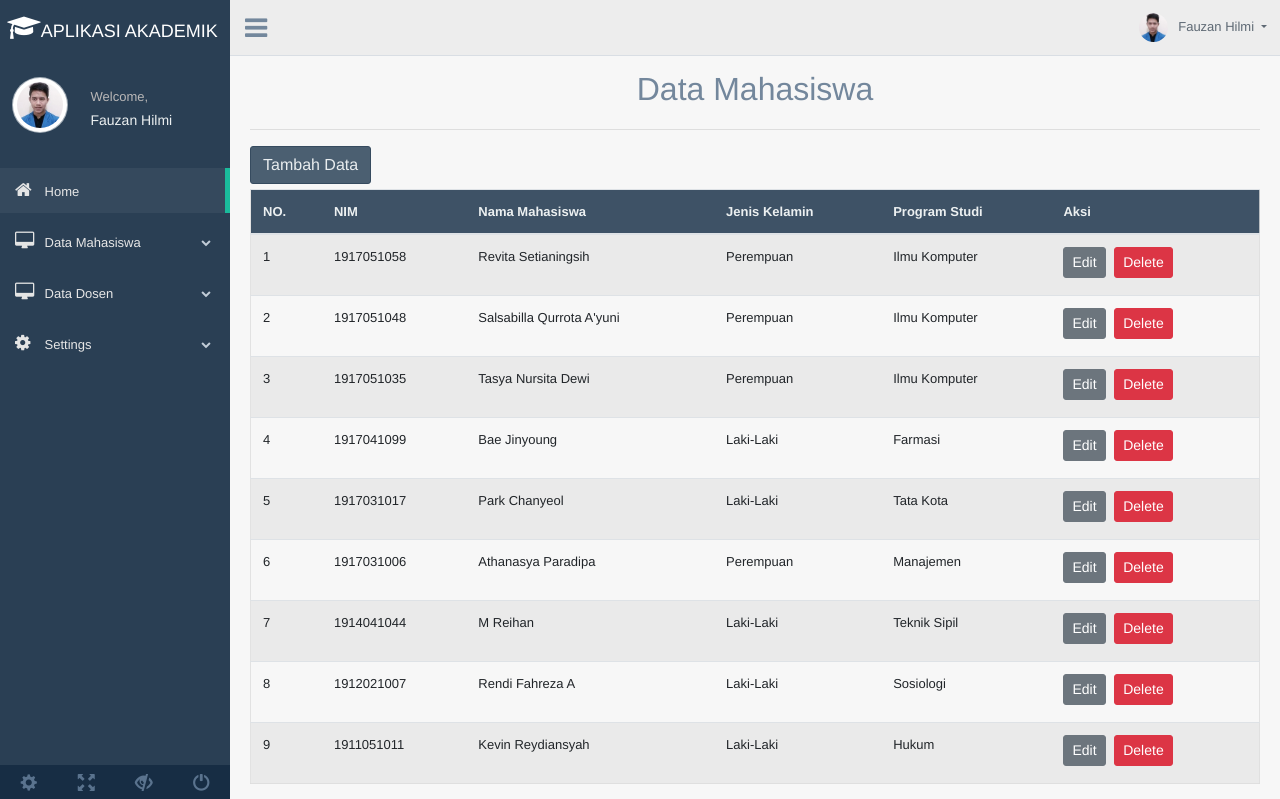
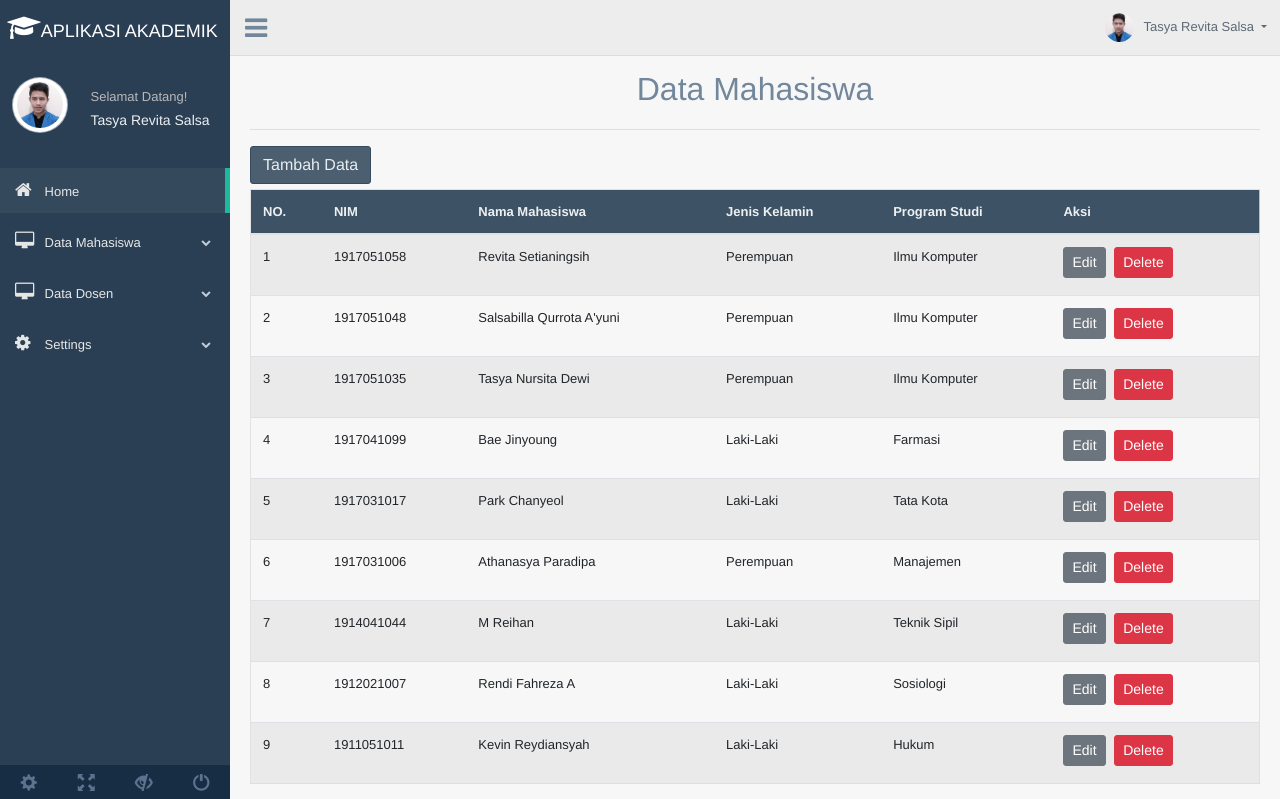
Before and after one commit to tasyanursitadewi/Uap_Pemweb, a PHP site: page /index.php?page=tampil_mhs in a window 1280 px wide. Shown: the top 799 px of the page. Run offline with PHP 8.4, Linux system fonts and the light colour scheme; data comes from the database, SQL or seed files in the repository; some libraries are stand-ins or nearby versions.

Commit message:
commit ke 3

```diff
--- /dev/null
+++ b/uappemweb/home.php
@@ -0,0 +1,5 @@
+<center><br><br><br><br><br><br><br><br>
+<img src="assets/images/logo-unila.png" width="300px height="300px" /> <br>
+<font Size="7" face="Helvetica">Sistem Informasi Akademik</font> <br>
+<font Size="7">Universitas Lampung</font>
+</center>
--- a/uappemweb/index.php
+++ b/uappemweb/index.php
@@ -43,8 +43,8 @@
                 <img src="assets/images/image.jpg" alt="..." class="img-circle profile_img">
               </div>
               <div class="profile_info">
-                <span>Welcome,</span>
-                <h2>Fauzan Hilmi</h2>
+                <span>Selamat Datang!</span>
+                <h2>Tasya Revita Salsa</h2>
               </div>
             </div>
             <!-- /menu profile quick info -->
@@ -109,7 +109,7 @@
               <ul class=" navbar-right">
                 <li class="nav-item dropdown open" >
                   <a href="#" class="user-profile dropdown-toggle" aria-haspopup="true" id="navbarDropdown" data-toggle="dropdown" aria-expanded="false">
-                    <img src="assets/images/image.jpg" alt="">Fauzan Hilmi
+                    <img src="assets/images/image.jpg" alt="">Tasya Revita Salsa
                   </a>
                   <div class="dropdown-menu dropdown-usermenu pull-right" aria-labelledby="navbarDropdown">
                     <a class="dropdown-item"  href="#"> Profile</a>
@@ -141,17 +141,17 @@
       		# code...
       		include 'tambah.php';
       		break;
-        case 'edit_mhs':
+          case 'edit_mhs':
         		# code...
         	include 'edit.php';
         	break;
-        case 'edit_mhs_save':
+          case 'edit_mhs_save':
           		# code...
           include 'edit.php';
           break;
         default:
 		          #code...
-		      include 'home.php';
+          include 'home.php';
 		      break;
         }
         ?>
--- a/uappemweb/tampil.php
+++ b/uappemweb/tampil.php
@@ -4,7 +4,7 @@ include('config.php');
 ?>
 
 
-	<div class="container" style="margin-top:20px">
+<div class="container" style="margin-top:20px">
 		<center><font size="6">Data Mahasiswa</font></center>
 		<hr>
 		<a href="index.php?page=tambah_mhs"><button class="btn btn-dark right">Tambah Data</button></a>
@@ -35,8 +35,8 @@ include('config.php');
 							<td>'.$data['Jenis_Kelamin'].'</td>
 							<td>'.$data['Program_Studi'].'</td>
 							<td>
-								<a href="index.php?page=edit_mhs&Nim='.$data['Nim'].'" class="btn btn-secondary btn-sm">Edit</a>
-								<a href="delete.php?Nim='.$data['Nim'].'" class="btn btn-danger btn-sm" onclick="return confirm(\'Yakin ingin menghapus data ini?\')">Delete</a>
+							<a href="index.php?page=edit_mhs&Nim='.$data['Nim'].'" class="btn btn-secondary btn-sm">Edit</a>
+							<a href="delete.php?Nim='.$data['Nim'].'" class="btn btn-danger btn-sm" onclick="return confirm(\'Yakin ingin menghapus data ini?\')">Delete</a>
 							</td>
 						</tr>
 						';
```
Also changed, not shown: uappemweb/assets/images/logo-unila.png (added), uappemweb/assets/images/ump-logo.png (deleted), uappemweb/logout.php (added), 1 other file.
